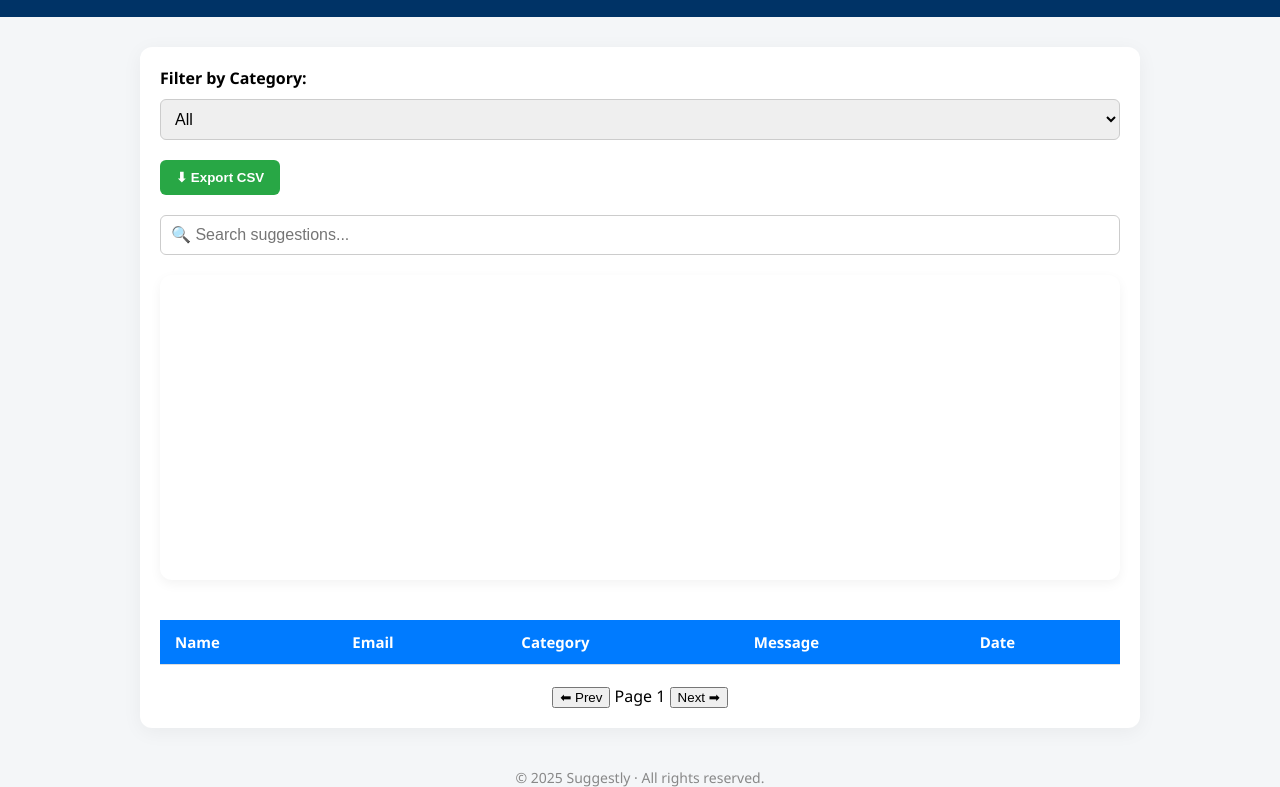
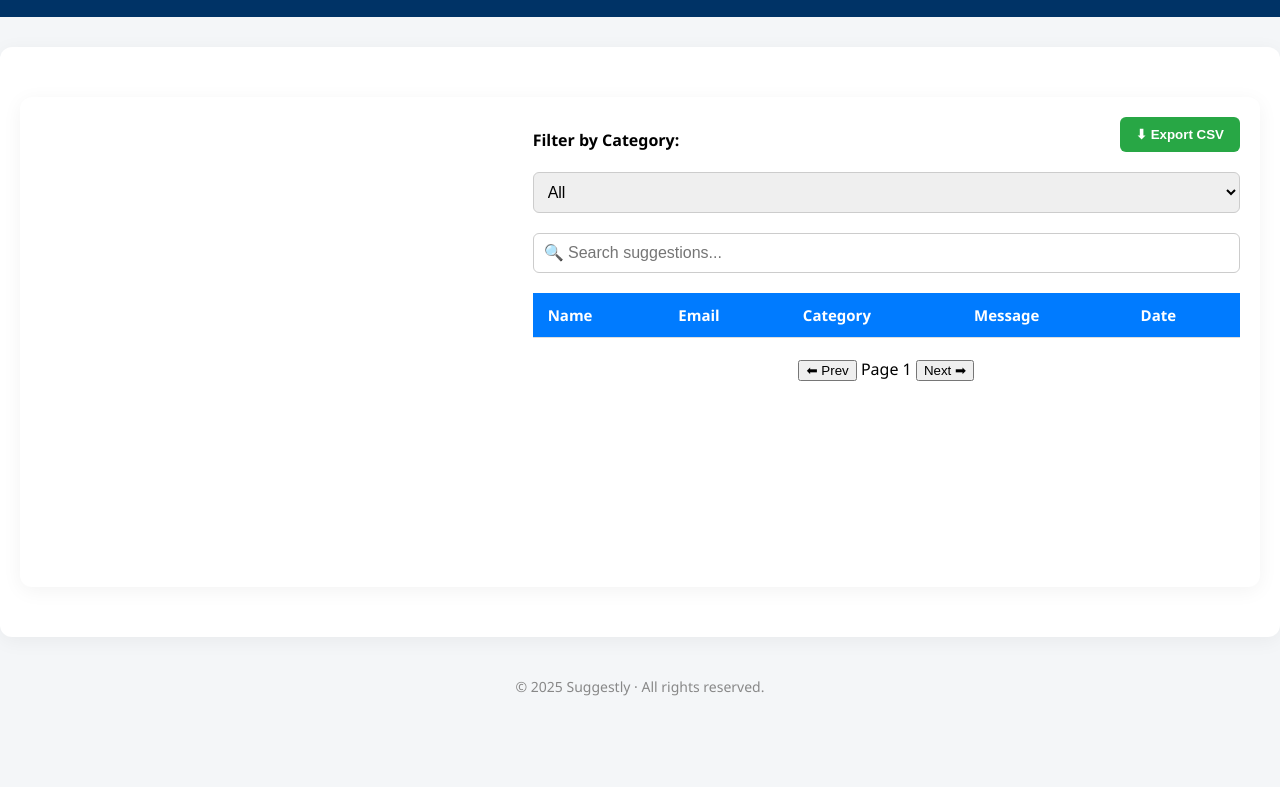
Before and after one commit to ishan2651712/suggestion-box, a website: page views/admin.html in a window 1280 px wide. Shown: the part 61-848 px from the top of the page. After the commit the page ends 800 px from the top, so only its background shows below. Drawn offline with nearby package versions, Linux system fonts and the light colour scheme; no server answers; sample sign-in values are in the browser's storage.

Commit message:
minor css fixes and add back flow to admin login

```diff
--- a/public/style.css
+++ b/public/style.css
@@ -31,7 +31,7 @@ body {
   position: fixed; /* Fixed to the top-right corner of the viewport */
   top: 20px;
   right: 20px;
-  padding: 10px 16px;
+  padding: 16px;
   background-color: #003366;
   color: white;
   border: none;
--- a/views/admin.html
+++ b/views/admin.html
@@ -41,13 +41,47 @@
         background-color: #d93636;
       }
       .container {
-        max-width: 1000px;
         margin: 30px auto;
         padding: 20px;
         background: #fff;
         border-radius: 12px;
         box-shadow: 0 4px 20px rgba(0, 0, 0, 0.05);
       }
+      .dashboard-layout {
+        display: flex;
+        column-gap: 80px;
+        margin: 30px auto;
+        padding: 20px;
+        background: #fff;
+        border-radius: 12px;
+        box-shadow: 0 4px 20px rgba(0, 0, 0, 0.05);
+      }
+
+      .left-charts {
+        flex: 1 1 35%;
+        min-width: 300px;
+      }
+
+      .right-content {
+        flex: 1 1 60%;
+        min-width: 350px;
+      }
+      .action-bar {
+        display: flex;
+        justify-content: space-between;
+        align-items: center;
+      }
+      .csv-export-button {
+        margin-bottom: 20px;
+        padding: 10px 16px;
+        background-color: #28a745;
+        color: white;
+        border: none;
+        border-radius: 6px;
+        cursor: pointer;
+        font-weight: bold;
+      }
+
       label {
         font-weight: bold;
         display: block;
@@ -151,7 +185,23 @@
     </header>
 
     <div class="container">
+      <div class="dashboard-layout">
+        <div class="left-charts">
+          <canvas id="categoryChart" height="200"></canvas>
+          <canvas
+            id="dailyChart"
+            height="200"
+            style="margin-top: 40px"
+          ></canvas>
+        </div>
+
+        <div class="right-content">
+          <div class="action-bar">
             <label for="filter">Filter by Category:</label>
+            <button onclick="exportCSV()" class="csv-export-button">
+              ⬇ Export CSV
+            </button>
+          </div>
           <select id="filter">
             <option value="All">All</option>
             <option value="Academics">Academics</option>
@@ -161,32 +211,11 @@
             <option value="Other">Other</option>
           </select>
 
-      <button
-        onclick="exportCSV()"
-        style="
-          margin-bottom: 20px;
-          padding: 10px 16px;
-          background-color: #28a745;
-          color: white;
-          border: none;
-          border-radius: 6px;
-          cursor: pointer;
-          font-weight: bold;
-        "
-      >
-        ⬇ Export CSV
-      </button>
-
           <input
             type="text"
             id="searchInput"
             placeholder="🔍 Search suggestions..."
           />
-
-      <div class="charts-container">
-        <canvas id="categoryChart" height="200"></canvas>
-        <canvas id="dailyChart" height="200" style="margin-top: 40px"></canvas>
-      </div>
 
           <table id="suggestionTable">
             <thead>
@@ -205,6 +234,8 @@
             <button onclick="prevPage()">⬅ Prev</button>
             <span id="pageNumber">Page 1</span>
             <button onclick="nextPage()">Next ➡</button>
+          </div>
+        </div>
       </div>
     </div>
 
```
Also changed, not shown: views/admin_login.html (+4 -0 lines). Lines whose indentation alone changed are shown as unchanged.
